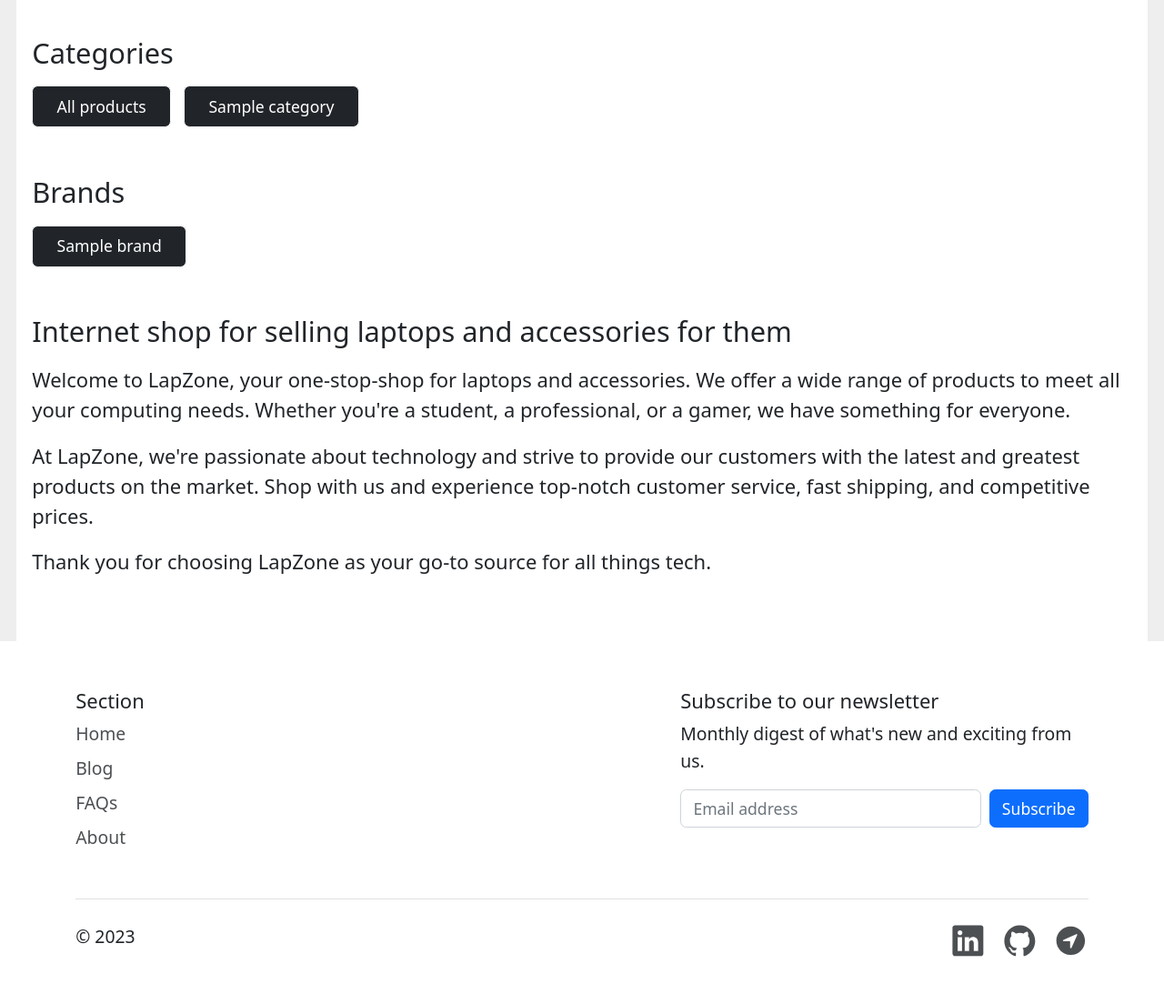
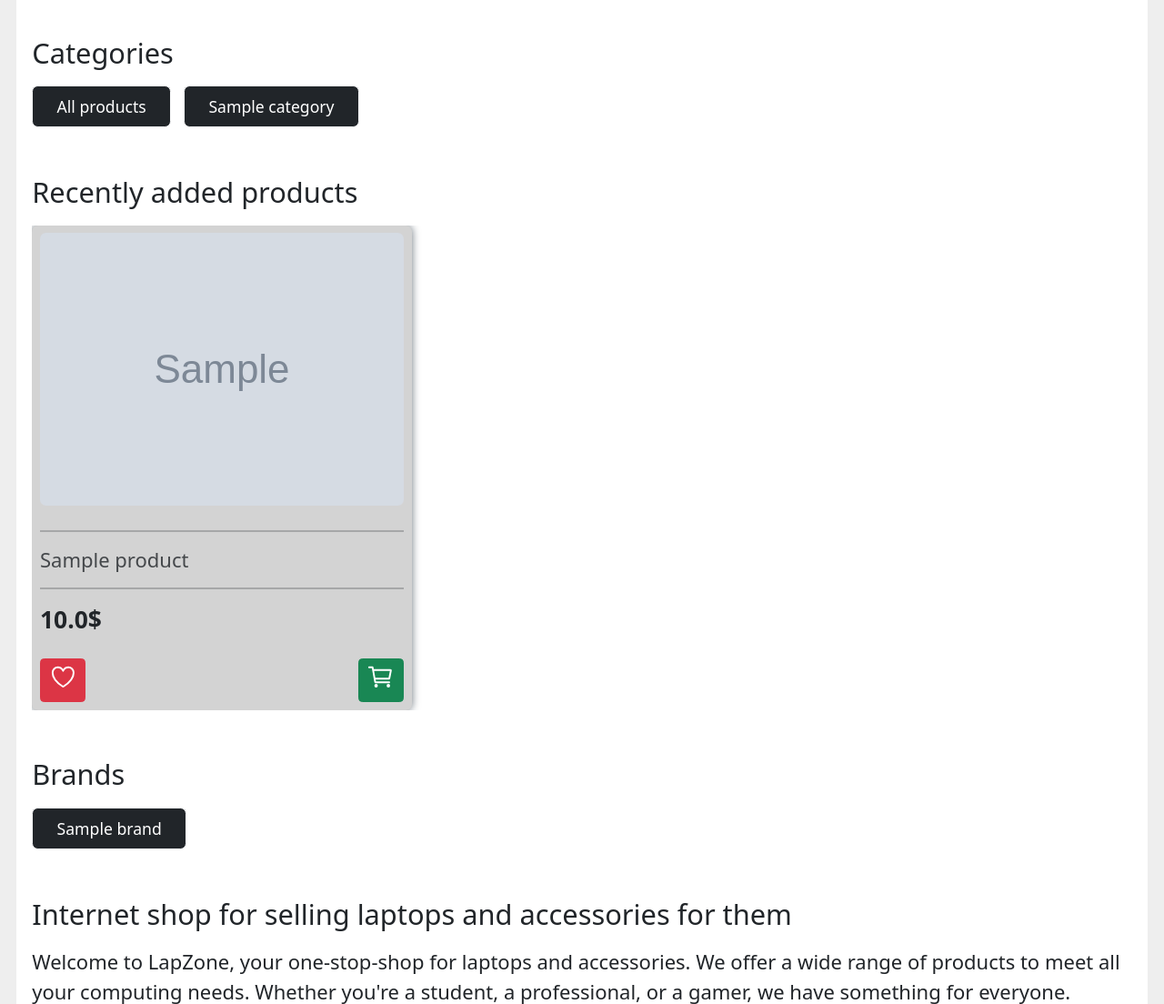
Before and after one commit to Gubchik123/LapZone, a Django app: page / in a window 1280 px wide. Shown: the part 515-1619 px from the top of the page at 91% size. Before the commit the page ends 1567 px from the top, so only its background shows below. Run offline with Django 4.2, Linux system fonts and the light colour scheme; tables that the repository leaves empty hold one stand-in row (values such as "Sample post"); grey boxes marked "Sample" are stand-in pictures; some libraries are stand-ins or nearby versions.

Commit message:
FEAT: Add "Recently added products" into the home page
Add "recently_added_products" in the home context
Add function for getting recently added products byt the given count in the shop/services
Add such section in the home.html

```diff
--- a/lapzone/shop/services.py
+++ b/lapzone/shop/services.py
@@ -1,5 +1,3 @@
-from typing import NoReturn
-
 from django.shortcuts import redirect
 from django.db.models import QuerySet
 from django.http import HttpResponseRedirect
@@ -8,8 +6,9 @@ from . import models
 from .forms import ProductFilterForm, ReviewForm
 
 
-class UnknownOrderDirection(Exception):
-    """Exception that occurs when an unrecognized order direction is given."""
+def get_recently_added_products(count: int) -> QuerySet[models.Product]:
+    """Returns the given number of recently added products."""
+    return models.Product.objects.order_by("-id")[:count]
 
 
 def get_all_brands() -> QuerySet[models.Brand]:
--- a/lapzone/shop/templates/shop/home.html
+++ b/lapzone/shop/templates/shop/home.html
@@ -9,6 +9,11 @@
 	.my-carousel .carousel-item img { max-height: 70vh; }
 
 	.white-space-nowrap { white-space: nowrap; }
+
+    .product { min-width: 250px; }
+    @media screen and (max-width: 768px) { /* Bootstrap5 .md breakpoint */
+        .product { min-width: 200px; }
+    }
 </style>
 {% endblock styles %}
 
@@ -78,6 +83,54 @@
 				{% endfor %}
 			</div>
 
+			<h3 class="mt-5 mb-3">Recently added products</h3>
+			<div
+				class="white-space-nowrap overflow-auto d-flex align-items-center"
+			>
+				{% for product in recently_added_products %}
+				<div
+					class="product d-inline-block d-flex flex-column justify-content-between rounded p-2 m-0 me-3"
+				>
+					<div class="product__image w-100 mb-2">
+						<a
+							class="w-100 opacity-1"
+							href="{{ product.get_absolute_url }}"
+						>
+							<img
+								class="img-fluid w-100 rounded"
+								alt="{{ product.name }} image"
+								src="{{ product.image.url }}"
+							/>
+						</a>
+					</div>
+					<div class="product__details mb-3">
+						<hr class="table-group-divider" />
+						<h5 class="mb-2 product__title">
+							<a
+                                style="white-space: normal;"
+								href="{{ product.get_absolute_url }}"
+								class="text-decoration-none text-center"
+							>
+								{{ product.name |truncatechars:30 }}
+							</a>
+						</h5>
+						<hr class="table-group-divider" />
+						<h4><b>{{ product.price }}$</b></h4>
+					</div>
+					<div
+						class="product__buttons d-flex justify-content-between"
+					>
+						<a href="#" class="btn btn-danger btn-sm me-auto">
+							<ion-icon name="heart-outline"></ion-icon>
+						</a>
+						<a href="#" class="btn btn-success btn-sm ms-auto">
+							<ion-icon name="cart-outline"></ion-icon>
+						</a>
+					</div>
+				</div>
+				{% endfor %}
+			</div>
+
 			<h3 class="mt-5 mb-3">Brands</h3>
 			<div class="white-space-nowrap overflow-auto">
 				{% for brand in brands %}
--- a/lapzone/shop/views.py
+++ b/lapzone/shop/views.py
@@ -20,6 +20,9 @@ class HomeView(BaseView, generic.TemplateView):
     def get_context_data(self, **kwargs) -> dict[str, Any]:
         """Adds some content in context data and returns it."""
         context = super().get_context_data(**kwargs)
+        context[
+            "recently_added_products"
+        ] = services.get_recently_added_products(10)
         context["brands"] = services.get_all_brands()
         context["categories"] = services.get_all_categories()
         context["carousel_images"] = services.get_all_carousel_images()
```
